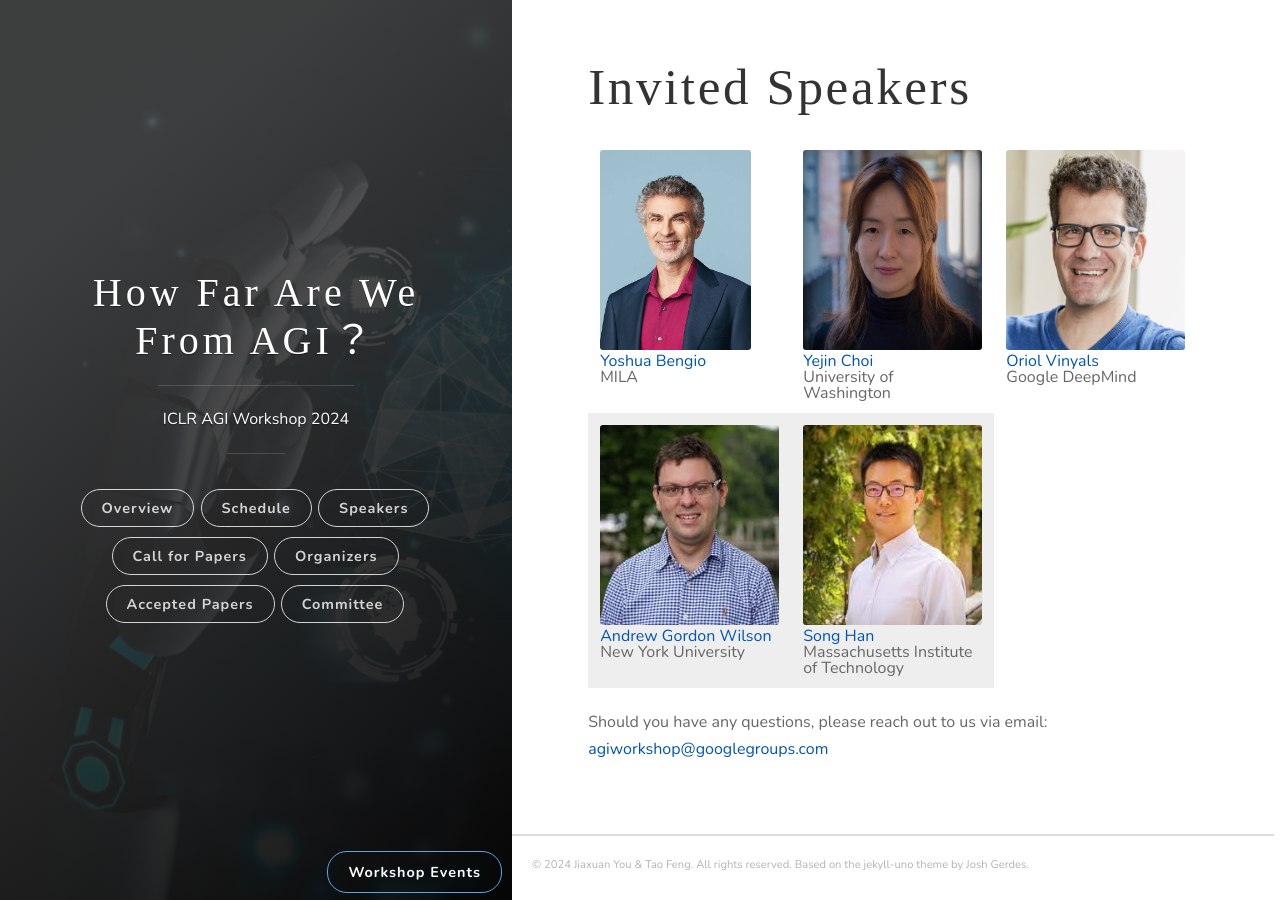
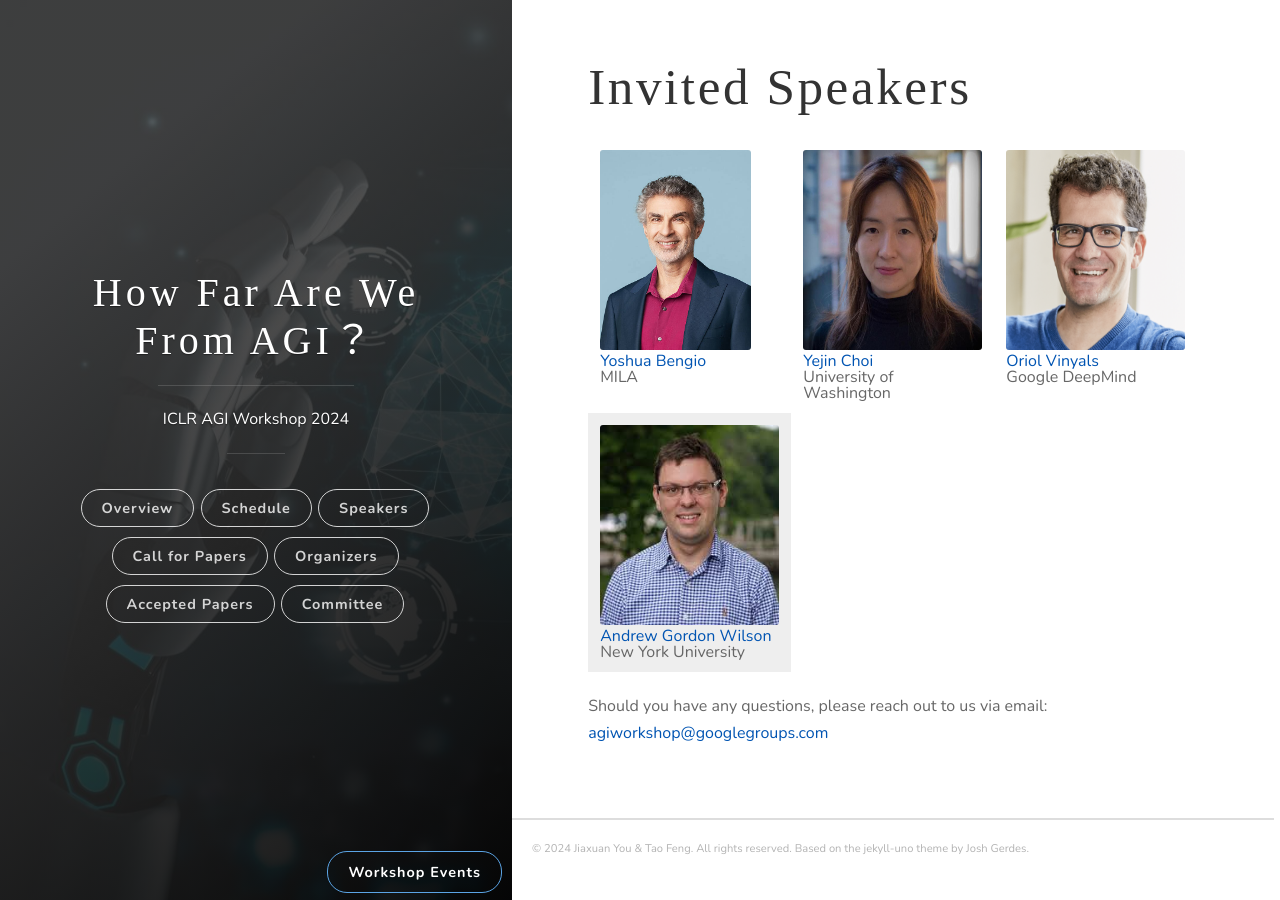
Before and after one commit to AGIWorkshop/agiworkshop.github.io, a Jekyll site: the page built from _posts/2024/speakers.md, in a window 1280 px wide. Built offline with Jekyll 4.4.1, drawn with Linux system fonts in a browser that asks for light colours; some web fonts are replaced.

Commit message:
Update speakers.md

```diff
--- a/_posts/2024/speakers.md
+++ b/_posts/2024/speakers.md
@@ -29,11 +29,6 @@ year: 2024
       <a href="https://cims.nyu.edu/~andrewgw/">Andrew Gordon Wilson</a><br/>
       New York University
     </td>
-    <td>
-      <img src="/images/people/SongHan.jpg?raw=true" alt="1" width=auto height=200px><br/>
-      <a href="https://hanlab.mit.edu">Song Han</a><br/>
-      Massachusetts Institute of Technology
-    </td>
   </tr>
 </table>
 
```
